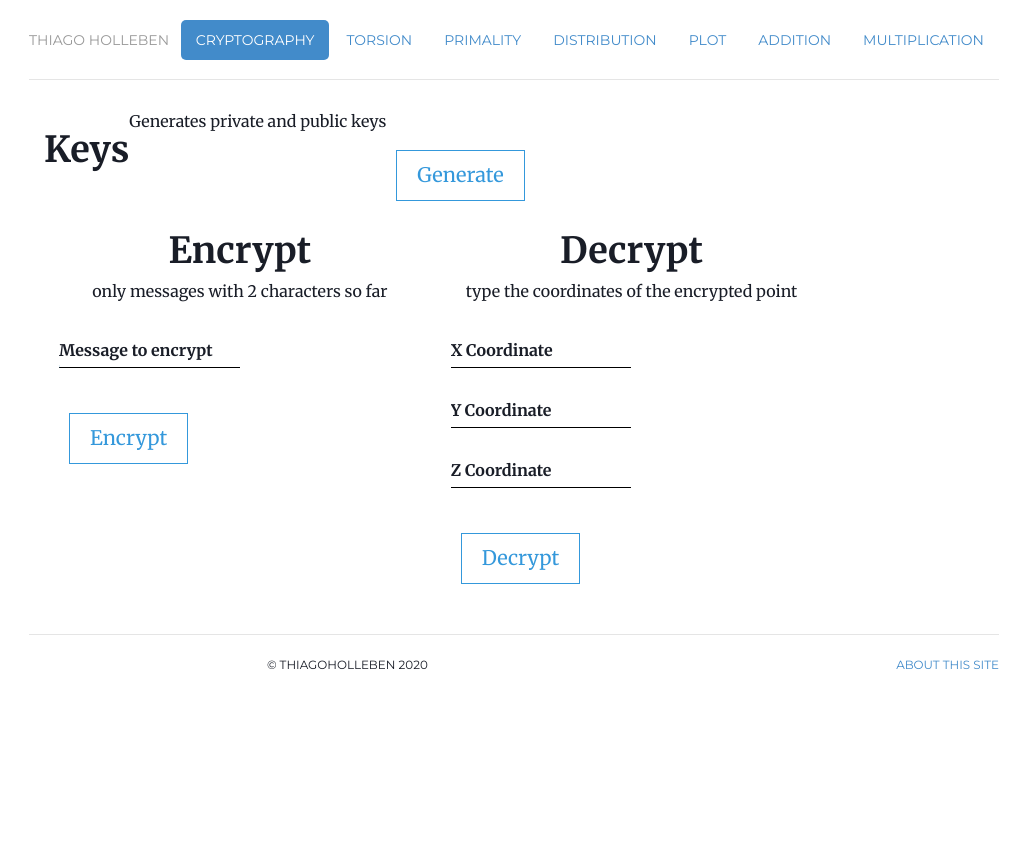
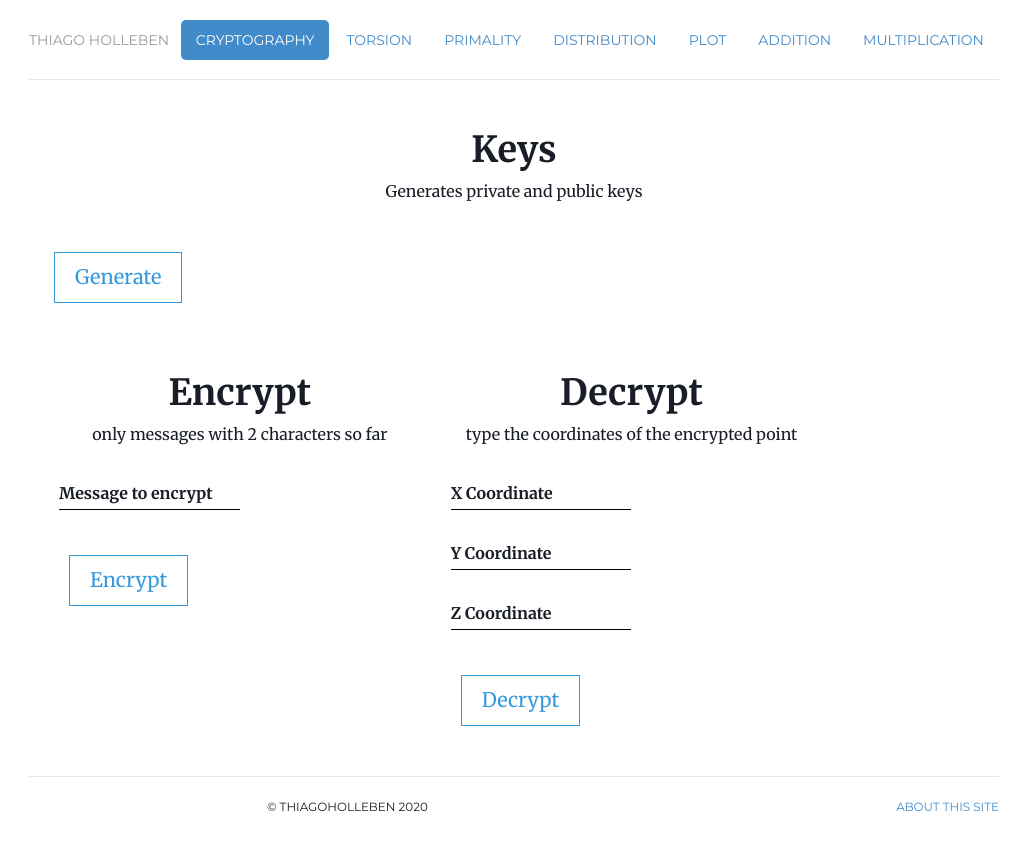
Before and after one commit to hollebenthiago/ecc, a Jekyll site: the page built from index_cryptography.html, in a window 1280 px wide. Shown: the top 850 px of the page, without its empty margins (126-1156 px from the left). Built offline with Jekyll 4.4.1, drawn with Linux system fonts in a browser that asks for light colours; a script that is not in the unit is left out.

Commit message:
align keys div

```diff
--- a/css/style.css
+++ b/css/style.css
@@ -96,9 +96,8 @@ pre.prettyprint { padding: 10px !important; margin: 40px; font-size: 12px;}
     text-align: center;
 }
 
-.setup {
-	display: flex;
-	align-content: center;
+.setup div{
+	margin: 0 auto;
 }
 
 
```
